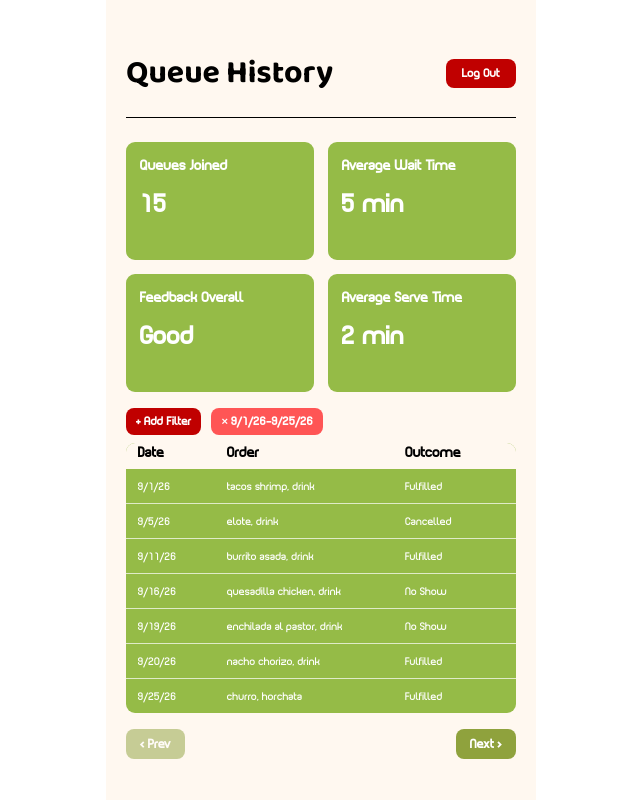
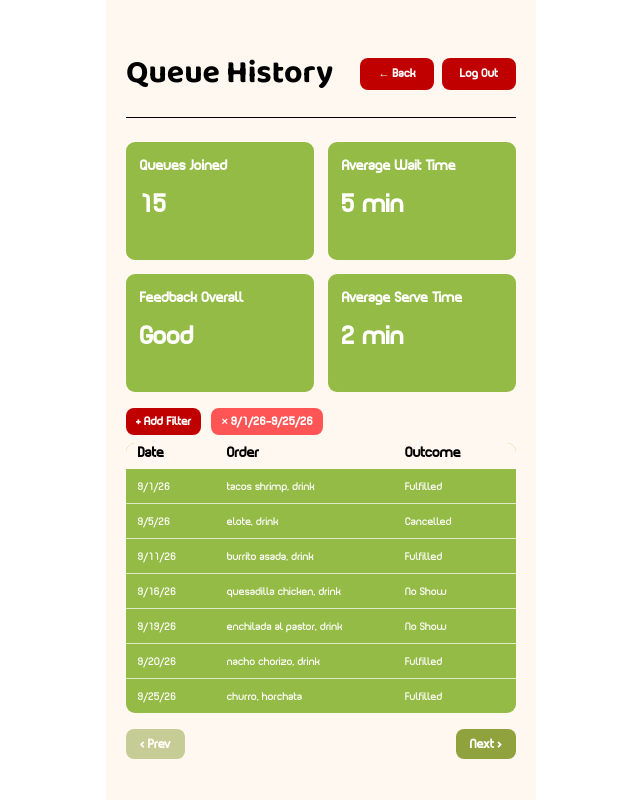
Before and after one commit to ayadotexe/FoodTruckQueueSmart, a React (Vite) app in the folder frontend/: page /queue-history in a window 1280 px wide. Shown: the whole page, without its empty margins (319-959 px from the left). Built offline with nearby package versions, Linux system fonts and the light colour scheme.

Commit message:
added and fixed back button

```diff
--- a/frontend/src/pages/user_screens/queueHistory.css
+++ b/frontend/src/pages/user_screens/queueHistory.css
@@ -34,13 +34,21 @@
   font-weight: 700;
 }
 
+.header-buttons {
+  display: flex;
+  align-items: center;
+  gap: 8px;
+}
+
 /* ---------- Logout ---------- */
+.qback-button, .logout-button {
+  width: 74px;
+  height: 32px;
 
-.logout-button {
+  padding: 0;
+
   border: none;
   border-radius: 8px;
-
-  padding: 7px 16px;
 
   background: var(--color-red);
   color: var(--color-white);
@@ -48,6 +56,10 @@
   font-family: var(--font-main);
   font-size: 0.7rem;
   font-weight: 600;
+
+  display: flex;
+  align-items: center;
+  justify-content: center;
 
   cursor: pointer;
 }
--- a/frontend/src/pages/user_screens/queueHistory.jsx
+++ b/frontend/src/pages/user_screens/queueHistory.jsx
@@ -59,9 +59,15 @@ function QueueHistory() {
       <header className="queue-history-header">
         <h1>Queue History</h1>
 
-        <button className="logout-button" onClick={() => navigate("/")}>
-          Log Out
-        </button>
+        <div className="header-buttons">
+          <button type="button" className="qback-button" onClick={() => navigate("/user-dash")}>
+            ← Back
+          </button>
+
+          <button type="button" className="logout-button" onClick={() => navigate("/")}>
+            Log Out
+          </button>
+        </div>
       </header>
 
       {/* Statistics */}
```
